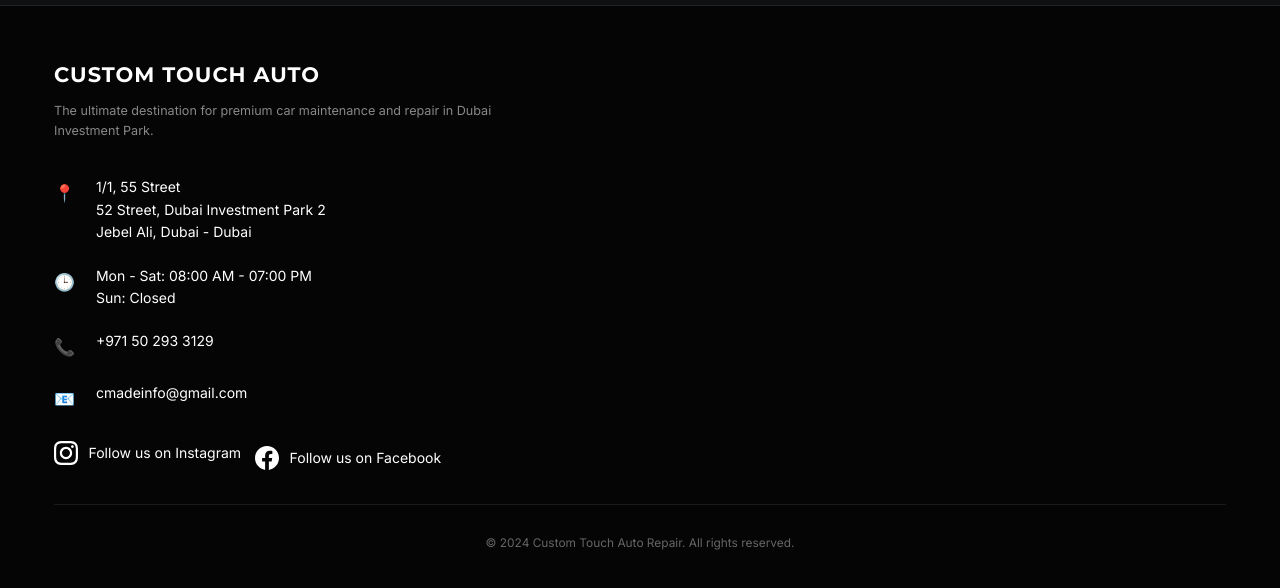
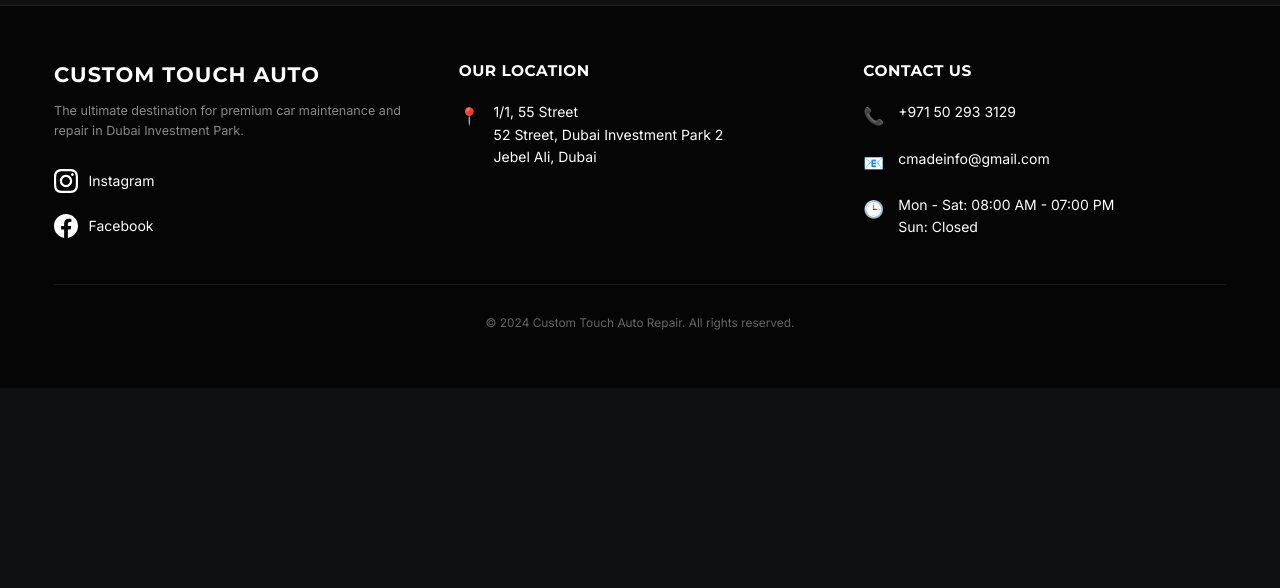
Before and after one commit to moneyladder911/custom-touch-auto, a website built with Vite: page index.html in a window 1280 px wide. Shown: the part 5174-5762 px from the top of the page. After the commit the page ends 5562 px from the top, so only its background shows below. Built offline with nearby package versions, Linux system fonts and the light colour scheme; a web font is replaced by a local one.

Commit message:
Restructure footer to 3-column layout spread across the page

```diff
--- a/index.html
+++ b/index.html
@@ -345,13 +345,33 @@
     <footer>
       <div class="container">
         <div class="footer-layout">
-
-          <!-- Info Column -->
-          <div class="footer-info-col">
+          <!-- Brand Column -->
+          <div class="footer-col brand-col">
             <h2 class="footer-logo">CUSTOM TOUCH AUTO</h2>
             <p class="footer-tagline">The ultimate destination for premium car maintenance and repair in Dubai
               Investment Park.</p>
+            <div class="footer-social">
+              <a href="https://www.instagram.com/customtouchauto/" target="_blank"
+                style="display: flex; align-items: center; gap: 0.75rem; text-decoration: none; color: white; transition: color 0.3s ease; margin-bottom: 0.75rem;">
+                <svg viewBox="0 0 24 24" width="24" height="24" fill="currentColor">
+                  <path
+                    d="M12 2.163c3.204 0 3.584.012 4.85.07 3.252.148 4.771 1.691 4.919 4.919.058 1.265.069 1.645.069 4.849 0 3.205-.012 3.584-.069 4.849-.149 3.225-1.664 4.771-4.919 4.919-1.266.058-1.644.07-4.85.07-3.204 0-3.584-.012-4.849-.07-3.26-.149-4.771-1.699-4.919-4.92-.058-1.265-.07-1.644-.07-4.849 0-3.204.013-3.583.07-4.849.149-3.227 1.664-4.771 4.919-4.919 1.266-.057 1.645-.069 4.849-.069zm0-2.163c-3.259 0-3.667.014-4.947.072-4.358.2-6.78 2.618-6.98 6.98-.059 1.281-.073 1.689-.073 4.948 0 3.259.014 3.668.072 4.948.2 4.358 2.618 6.78 6.98 6.98 1.281.058 1.689.072 4.948.072 3.259 0 3.668-.014 4.948-.072 4.354-.2 6.782-2.618 6.979-6.98.059-1.28.073-1.689.073-4.948 0-3.259-.014-3.667-.072-4.947-.196-4.354-2.617-6.78-6.979-6.98-1.281-.059-1.69-.073-4.949-.073zm0 5.838c-3.403 0-6.162 2.759-6.162 6.162s2.759 6.163 6.163 6.163 6.162-2.759 6.162-6.163c0-3.403-2.759-6.162-6.162-6.162zm0 10.162c-2.209 0-4-1.79-4-4 0-2.209 1.791-4 4-4s4 1.791 4 4c0 2.21-1.791 4-4 4zm6.406-11.845c-.796 0-1.441.645-1.441 1.44s.645 1.44 1.441 1.44c.795 0 1.439-.645 1.439-1.44s-.644-1.44-1.439-1.44z" />
+                </svg> Instagram
+              </a>
+              <a href="https://www.facebook.com/CustomTouchAuto/" target="_blank"
+                style="display: flex; align-items: center; gap: 0.75rem; text-decoration: none; color: white; transition: color 0.3s ease;">
+                <svg viewBox="0 0 24 24" width="24" height="24" fill="currentColor">
+                  <path
+                    d="M24 12.073c0-6.627-5.373-12-12-12s-12 5.373-12 12c0 5.99 4.388 10.954 10.125 11.854v-8.385H7.078v-3.47h3.047V9.43c0-3.007 1.792-4.669 4.533-4.669 1.312 0 2.686.235 2.686.235v2.953H15.83c-1.491 0-1.956.925-1.956 1.874v2.25h3.328l-.532 3.47h-2.796v8.385C19.612 23.027 24 18.062 24 12.073z" />
+                </svg> Facebook
+              </a>
+            </div>
+          </div>
 
+          <!-- Location Column -->
+          <div class="footer-col address-col">
+            <h3 style="color: white; margin-bottom: 1.5rem; text-transform: uppercase; font-size: 1.1rem;">Our Location
+            </h3>
             <div class="footer-detail-row">
               <div class="icon-wrap">📍</div>
               <div class="detail-text">
@@ -359,26 +379,22 @@
                   target="_blank" style="color: white; text-decoration: none;">
                   <p>1/1, 55 Street</p>
                   <p>52 Street, Dubai Investment Park 2</p>
-                  <p>Jebel Ali, Dubai - Dubai</p>
+                  <p>Jebel Ali, Dubai</p>
                 </a>
               </div>
             </div>
+          </div>
 
-            <div class="footer-detail-row">
-              <div class="icon-wrap">🕒</div>
-              <div class="detail-text">
-                <p>Mon - Sat: 08:00 AM - 07:00 PM</p>
-                <p>Sun: Closed</p>
-              </div>
-            </div>
-
+          <!-- Contact Column -->
+          <div class="footer-col contact-col">
+            <h3 style="color: white; margin-bottom: 1.5rem; text-transform: uppercase; font-size: 1.1rem;">Contact Us
+            </h3>
             <div class="footer-detail-row">
               <div class="icon-wrap">📞</div>
               <div class="detail-text">
                 <p>+971 50 293 3129</p>
               </div>
             </div>
-
             <div class="footer-detail-row">
               <div class="icon-wrap">📧</div>
               <div class="detail-text">
@@ -386,29 +402,13 @@
                     style="color: white; text-decoration: none;">cmadeinfo@gmail.com</a></p>
               </div>
             </div>
-
-            <div class="footer-social">
-              <a href="https://www.instagram.com/customtouchauto/" target="_blank"
-                style="display: flex; align-items: center; gap: 0.75rem; text-decoration: none; color: white; transition: color 0.3s ease; margin-bottom: 0.75rem;">
-                <svg viewBox="0 0 24 24" width="24" height="24" fill="currentColor">
-                  <path
-                    d="M12 2.163c3.204 0 3.584.012 4.85.07 3.252.148 4.771 1.691 4.919 4.919.058 1.265.069 1.645.069 4.849 0 3.205-.012 3.584-.069 4.849-.149 3.225-1.664 4.771-4.919 4.919-1.266.058-1.644.07-4.85.07-3.204 0-3.584-.012-4.849-.07-3.26-.149-4.771-1.699-4.919-4.92-.058-1.265-.07-1.644-.07-4.849 0-3.204.013-3.583.07-4.849.149-3.227 1.664-4.771 4.919-4.919 1.266-.057 1.645-.069 4.849-.069zm0-2.163c-3.259 0-3.667.014-4.947.072-4.358.2-6.78 2.618-6.98 6.98-.059 1.281-.073 1.689-.073 4.948 0 3.259.014 3.668.072 4.948.2 4.358 2.618 6.78 6.98 6.98 1.281.058 1.689.072 4.948.072 3.259 0 3.668-.014 4.948-.072 4.354-.2 6.782-2.618 6.979-6.98.059-1.28.073-1.689.073-4.948 0-3.259-.014-3.667-.072-4.947-.196-4.354-2.617-6.78-6.979-6.98-1.281-.059-1.69-.073-4.949-.073zm0 5.838c-3.403 0-6.162 2.759-6.162 6.162s2.759 6.163 6.162 6.163 6.162-2.759 6.162-6.163c0-3.403-2.759-6.162-6.162-6.162zm0 10.162c-2.209 0-4-1.79-4-4 0-2.209 1.791-4 4-4s4 1.791 4 4c0 2.21-1.791 4-4 4zm6.406-11.845c-.796 0-1.441.645-1.441 1.44s.645 1.44 1.441 1.44c.795 0 1.439-.645 1.439-1.44s-.644-1.44-1.439-1.44z" />
-                </svg>
-                Follow us on Instagram
-              </a>
-              <a href="https://www.facebook.com/CustomTouchAuto/" target="_blank"
-                style="display: flex; align-items: center; gap: 0.75rem; text-decoration: none; color: white; transition: color 0.3s ease;">
-                <svg viewBox="0 0 24 24" width="24" height="24" fill="currentColor">
-                  <path
-                    d="M24 12.073c0-6.627-5.373-12-12-12s-12 5.373-12 12c0 5.99 4.388 10.954 10.125 11.854v-8.385H7.078v-3.47h3.047V9.43c0-3.007 1.792-4.669 4.533-4.669 1.312 0 2.686.235 2.686.235v2.953H15.83c-1.491 0-1.956.925-1.956 1.874v2.25h3.328l-.532 3.47h-2.796v8.385C19.612 23.027 24 18.062 24 12.073z" />
-                </svg>
-                Follow us on Facebook
-              </a>
+            <div class="footer-detail-row">
+              <div class="icon-wrap">🕒</div>
+              <div class="detail-text">
+                <p>Mon - Sat: 08:00 AM - 07:00 PM<br>Sun: Closed</p>
+              </div>
             </div>
           </div>
-
-
-
         </div>
 
         <div class="footer-copyright">
--- a/style.css
+++ b/style.css
@@ -848,10 +848,18 @@ footer {
 
 .footer-layout {
   display: grid;
-  grid-template-columns: 1fr 1fr;
-  gap: 4rem;
+  grid-template-columns: repeat(3, 1fr);
+  gap: 3rem;
   padding-bottom: 2rem;
-  align-items: center;
+  align-items: start;
+}
+
+@media (max-width: 900px) {
+  .footer-layout {
+    grid-template-columns: 1fr;
+    text-align: center;
+    gap: 2rem;
+  }
 }
 
 .footer-logo {
@@ -867,22 +875,30 @@ footer {
   color: #888;
   font-size: 0.9rem;
   /* Was 1rem */
-  margin-bottom: 2.5rem;
-  max-width: 450px;
+  margin-bottom: 2rem;
+  max-width: 100%;
 }
 
 .footer-detail-row {
   display: flex;
-  gap: 1.5rem;
-  margin-bottom: 1.5rem;
+  gap: 1rem;
+  margin-bottom: 1.25rem;
   align-items: flex-start;
+}
+
+/* Center icons on mobile */
+@media (max-width: 900px) {
+  .footer-detail-row {
+    justify-content: center;
+  }
 }
 
 .icon-wrap {
   font-size: 1.2rem;
   color: #ff0000;
   /* Red accents */
-  margin-top: 4px;
+  margin-top: 2px;
+  flex-shrink: 0;
 }
 
 .detail-text {
@@ -892,10 +908,17 @@ footer {
 }
 
 .footer-social {
-  margin-top: 2rem;
+  margin-top: 1.5rem;
   display: flex;
-  gap: 1rem;
+  flex-direction: column;
+  gap: 0.75rem;
   color: white;
+}
+
+@media (max-width: 900px) {
+  .footer-social {
+    align-items: center;
+  }
 }
 
 .footer-map-col {
```
